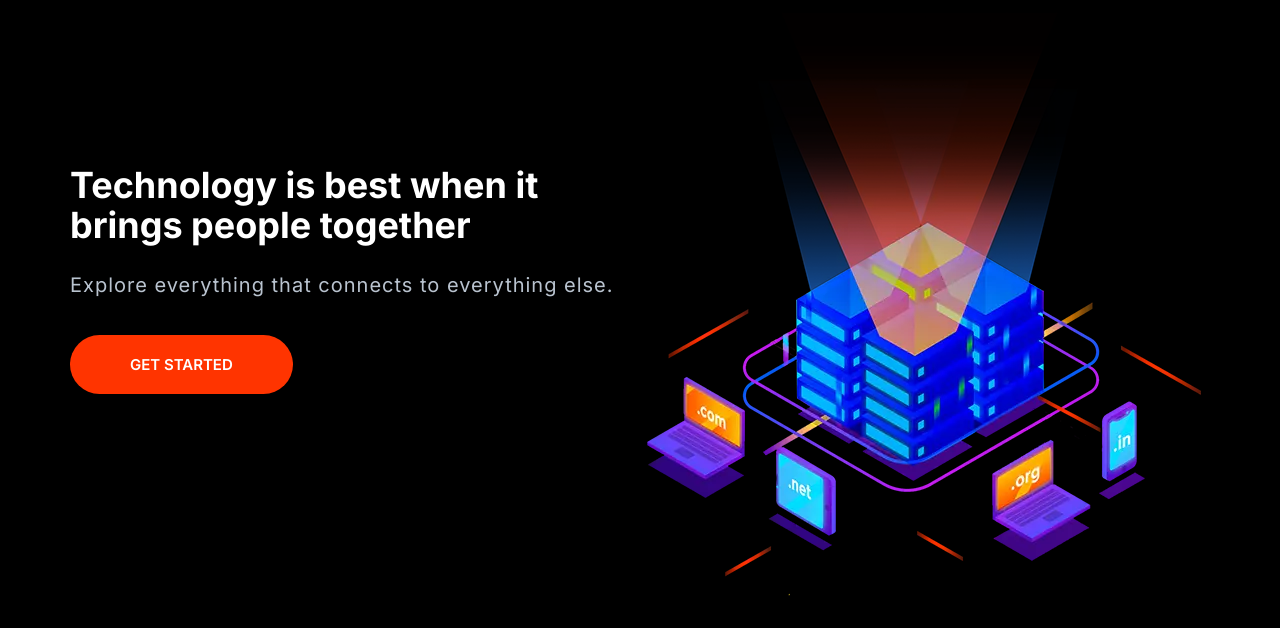
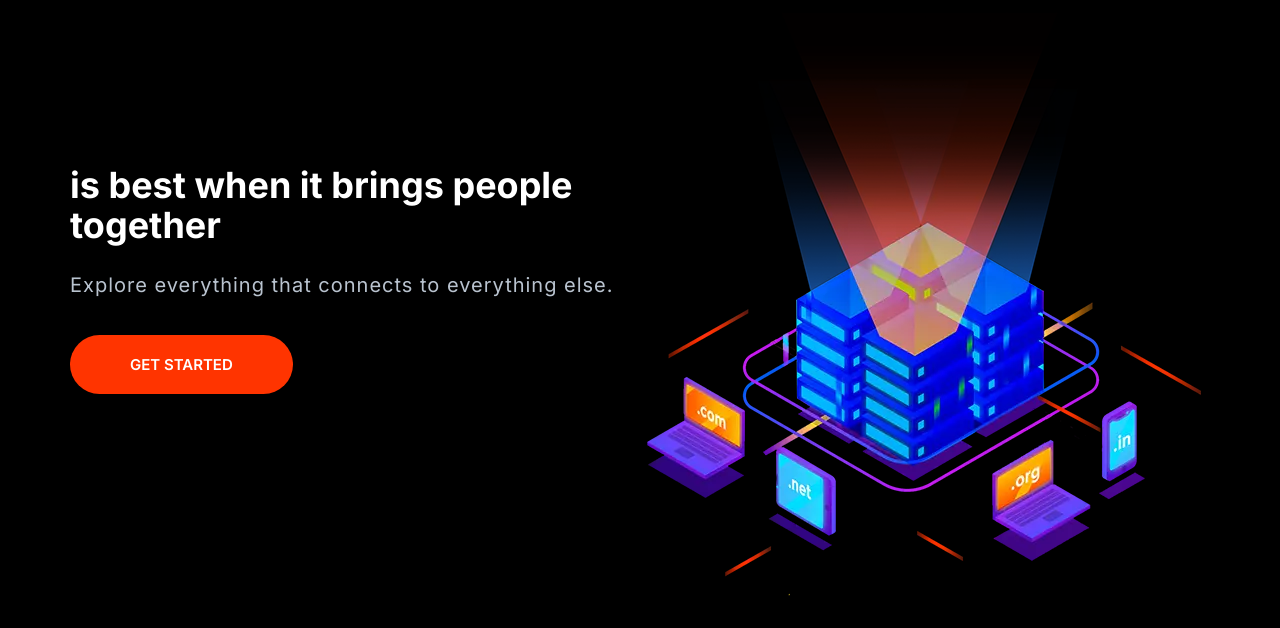
Before and after one commit to mohsinmohd703/Mohsin-s-Project, a website built with Parcel: page index.html in a window 1280 px wide. Shown: the part 147-775 px from the top of the page. Built offline with nearby package versions, Linux system fonts and the light colour scheme.

Commit message:
experiment

```diff
--- a/index.html
+++ b/index.html
@@ -39,7 +39,7 @@
         <div class="container grid grid--1x2">
             <header class="block__header hero__content">
                 <h1 data-aos="fade-right" class="block__heading">
-                    Technology is best when it brings people together
+                    is best when it brings people together
                 </h1>
                 <p class="hero__tagline">
                     Explore everything that connects to everything else.
```
